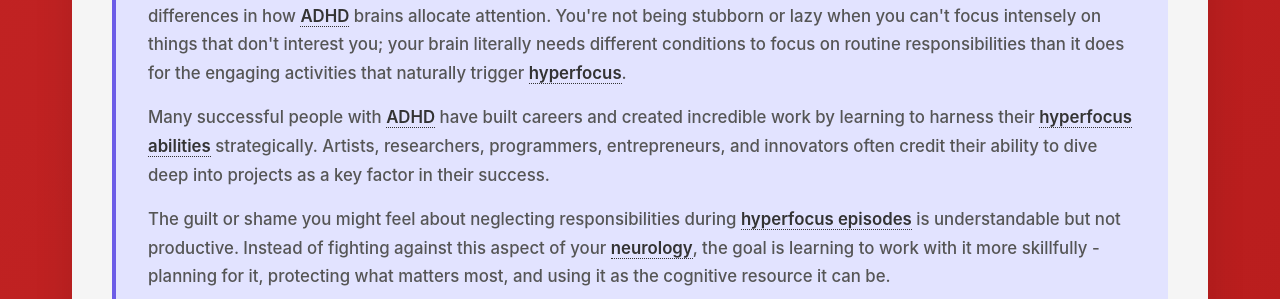
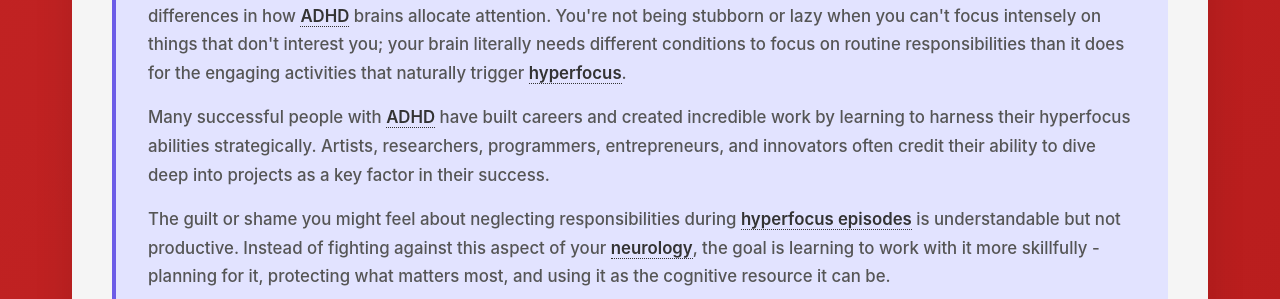
Before and after one commit to neurodivergent-survival-guide/neurodivergent-survival-guide, a Jekyll site: the page built from struggles/hyperfocus-episodes.html, in a window 1280 px wide and 900 px high, scrolled down 4708 px. Shown: the part 153-452 px from the top of the window. Built offline with Jekyll 4.4.1, drawn with Linux system fonts in a browser that asks for light colours; some of the changed text lies outside the part shown.

Commit message:
Update hyperfocus-episodes.html

```diff
--- a/struggles/hyperfocus-episodes.html
+++ b/struggles/hyperfocus-episodes.html
@@ -92,7 +92,7 @@
             <li><strong>Build <a class="jargon">hyperfocus infrastructure<span class="tooltip">Systems and preparations that support healthy hyperfocus episodes while protecting basic needs</span></a>:</strong> Keep water and snacks nearby, set multiple alarms, prepare your space so you have what you need without having to leave. Make the environment support extended focus.</li>
             <li><strong>Use <a class="jargon">accountability partners<span class="tooltip">People who help monitor your wellbeing and responsibilities during intense focus periods</span></a>:</strong> Let trusted people know when you're planning to <a class="jargon">hyperfocus<span class="tooltip">Intense, sustained focus on interesting activities that can last for hours and is difficult to interrupt</span></a> and ask them to check on you. External accountability works better than self-monitoring during episodes.</li>
             <li><strong>Create <a class="jargon">hyperfocus boundaries<span class="tooltip">Predetermined limits and safeguards to prevent hyperfocus from interfering with essential responsibilities</span></a>:</strong> Identify activities that trigger problematic episodes and create barriers - time limits, physical distance, or scheduled alternatives. Not all <a class="jargon">hyperfocus<span class="tooltip">Intense, sustained focus on interesting activities that can last for hours and is difficult to interrupt</span></a> is beneficial.</li>
-            <li><strong>Develop <a class="jargon">transition rituals<span class="tooltip">Consistent routines that help you move smoothly between hyperfocus activities and other responsibilities</span></a>:</strong> Create specific routines for moving from intense focus back to daily life - checking messages, reviewing your schedule, taking care of physical needs. Make transitions deliberate rather than jarring.</li>
+            <li><strong>Develop transition rituals:</strong> Create specific routines for moving from intense focus back to daily life - checking messages, reviewing your schedule, taking care of physical needs. Make transitions deliberate rather than jarring.</li>
             <li><strong>Track your patterns:</strong> Notice what triggers beneficial vs. problematic <a class="jargon">hyperfocus episodes<span class="tooltip">Periods of intense concentration that become difficult to break away from</span></a>. What time of day? What activities? What emotional states? Use this data to plan and prepare.</li>
             <li><strong>Balance with attention variety:</strong> Don't rely on <a class="jargon">hyperfocus<span class="tooltip">Intense, sustained focus on interesting activities that can last for hours and is difficult to interrupt</span></a> as your only mode of productivity. Develop skills for shorter-burst focus and task-switching to handle responsibilities that don't trigger intense concentration.</li>
             <li><strong>Protect recovery time:</strong> Plan downtime after intense <a class="jargon">hyperfocus sessions<span class="tooltip">Extended periods of intense concentration that may leave you mentally fatigued</span></a>. Your brain needs time to restore <a class="jargon">cognitive resources<span class="tooltip">Mental energy available for thinking, decision-making, and attention control</span></a> after periods of intense engagement.</li>
@@ -128,7 +128,7 @@
 
         <p>The frustration of being unable to <a class="jargon">hyperfocus<span class="tooltip">Intense, sustained focus on interesting activities that can last for hours and is difficult to interrupt</span></a> on command - especially for important but boring tasks - reflects real differences in how <a class="jargon">ADHD<span class="tooltip">Attention-Deficit/Hyperactivity Disorder - brain differences affecting attention, impulse control, and executive function</span></a> brains allocate attention. You're not being stubborn or lazy when you can't focus intensely on things that don't interest you; your brain literally needs different conditions to focus on routine responsibilities than it does for the engaging activities that naturally trigger <a class="jargon">hyperfocus<span class="tooltip">Intense, sustained focus on interesting activities that can last for hours and is difficult to interrupt</span></a>.</p>
 
-        <p>Many successful people with <a class="jargon">ADHD<span class="tooltip">Attention-Deficit/Hyperactivity Disorder - brain differences affecting attention, impulse control, and executive function</span></a> have built careers and created incredible work by learning to harness their <a class="jargon">hyperfocus abilities<span class="tooltip">The capacity for sustained, intense concentration on engaging activities</span></a> strategically. Artists, researchers, programmers, entrepreneurs, and innovators often credit their ability to dive deep into projects as a key factor in their success.</p>
+        <p>Many successful people with <a class="jargon">ADHD<span class="tooltip">Attention-Deficit/Hyperactivity Disorder - brain differences affecting attention, impulse control, and executive function</span></a> have built careers and created incredible work by learning to harness their hyperfocus abilities strategically. Artists, researchers, programmers, entrepreneurs, and innovators often credit their ability to dive deep into projects as a key factor in their success.</p>
 
         <p>The guilt or shame you might feel about neglecting responsibilities during <a class="jargon">hyperfocus episodes<span class="tooltip">Periods of intense concentration that become difficult to break away from</span></a> is understandable but not productive. Instead of fighting against this aspect of your <a class="jargon">neurology<span class="tooltip">The structure and functioning of your nervous system, including brain differences</span></a>, the goal is learning to work with it more skillfully - planning for it, protecting what matters most, and using it as the cognitive resource it can be.</p>
 
```
